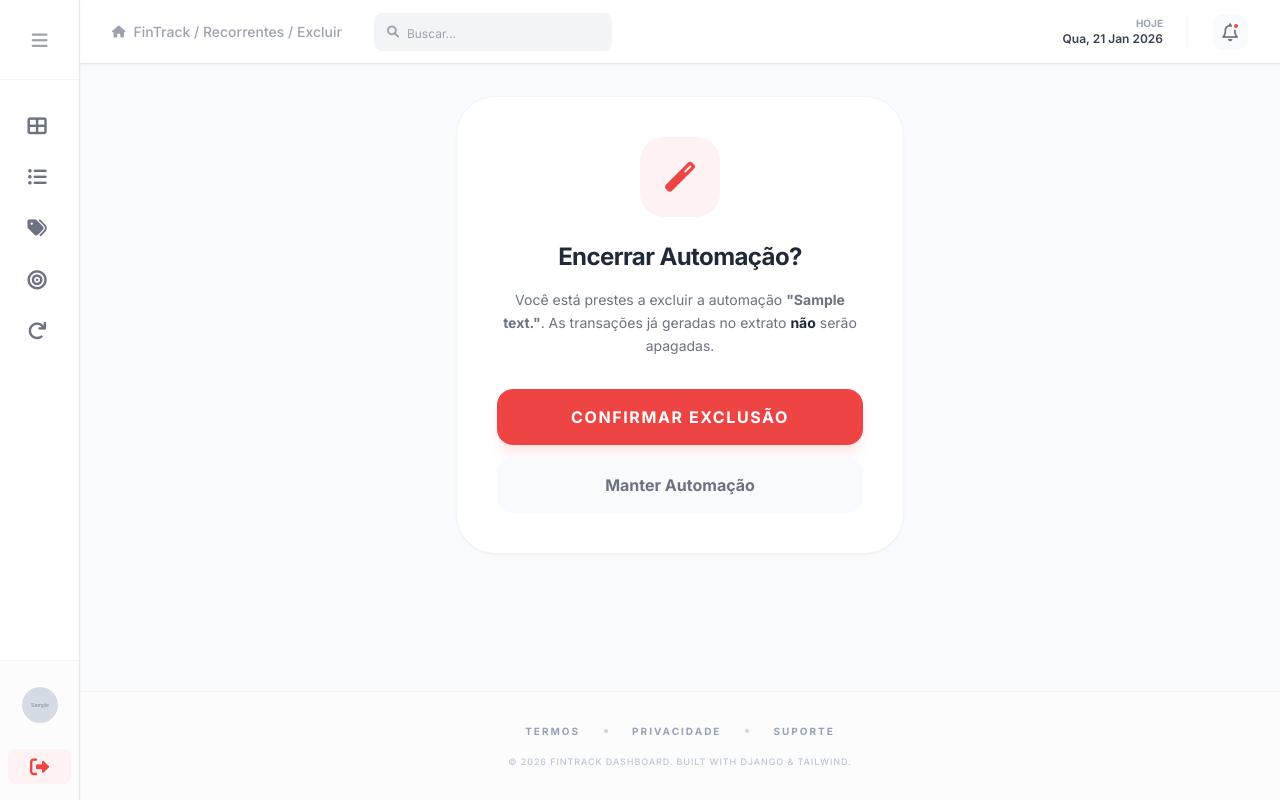
After one commit to DataGusIT/FinTrack, a Django app: page /transacoes/recorrentes/deletar/1/ in a window 1280 px wide. The commit adds this page. Run offline with Django 5.2, Linux system fonts and the light colour scheme; a user stored in the database is signed in; tables that the repository leaves empty hold one stand-in row (values such as "Sample post"); grey boxes marked "Sample" are stand-in pictures; some libraries are stand-ins or nearby versions.

Commit message:
feat(expenses): concluir CRUD de transações recorrentes com funcionalidades de edição e exclusão

```diff
--- /dev/null
+++ b/expenses/templates/expenses/recurring_confirm_delete.html
@@ -0,0 +1,27 @@
+{% extends 'base.html' %}
+{% block breadcrumb %}FinTrack / Recorrentes / Excluir{% endblock %}
+
+{% block content %}
+<div class="max-w-md mx-auto">
+    <div class="bg-white p-10 rounded-[2.5rem] shadow-sm border border-gray-100 text-center">
+        <div class="h-20 w-20 bg-red-50 text-red-500 rounded-3xl flex items-center justify-center mx-auto mb-6">
+            <i class="fas fa-magic text-3xl"></i>
+        </div>
+        <h2 class="text-2xl font-black text-gray-800 mb-4 tracking-tight">Encerrar Automação?</h2>
+        <p class="text-gray-500 text-sm mb-8 leading-relaxed">
+            Você está prestes a excluir a automação <strong>"{{ recurring.description }}"</strong>.
+            As transações já geradas no extrato <span class="text-slate-800 font-bold">não</span> serão apagadas.
+        </p>
+
+        <form method="post" class="flex flex-col gap-3">
+            {% csrf_token %}
+            <button type="submit" class="w-full bg-red-500 text-white px-6 py-4 rounded-2xl font-black uppercase tracking-widest hover:bg-red-600 transition shadow-lg shadow-red-100">
+                Confirmar Exclusão
+            </button>
+            <a href="{% url 'expenses:recurring_list' %}" class="w-full bg-gray-50 text-gray-500 px-6 py-4 rounded-2xl font-bold text-center hover:bg-gray-100 transition">
+                Manter Automação
+            </a>
+        </form>
+    </div>
+</div>
+{% endblock %}
--- a/expenses/urls.py
+++ b/expenses/urls.py
@@ -26,6 +26,8 @@ urlpatterns = [
     # Recorrencias
     path('recorrentes/', views.recurring_list, name='recurring_list'),
     path('recorrentes/novo/', views.recurring_create, name='recurring_create'),
+    path('recorrentes/editar/<int:pk>/', views.recurring_update, name='recurring_update'),
+    path('recorrentes/deletar/<int:pk>/', views.recurring_delete, name='recurring_delete'),
 
     path('exportar/csv/', views.export_transactions_csv, name='export_csv'),
 ]
--- a/expenses/views.py
+++ b/expenses/views.py
@@ -246,6 +246,35 @@ def recurring_create(request):
     return render(request, 'expenses/recurring_form.html', {'form': form})
 
 @login_required
+def recurring_update(request, pk):
+    # Busca a recorrência garantindo que pertença ao usuário
+    rec = get_object_or_404(RecurringTransaction, pk=pk, user=request.user)
+
+    if request.method == 'POST':
+        form = RecurringTransactionForm(request.POST, instance=rec, user=request.user)
+        if form.is_valid():
+            form.save()
+            # Ao editar, rodamos a geração para garantir que as datas estejam certas
+            generate_recurring_transactions()
+            messages.success(request, "Automação atualizada com sucesso!")
+            return redirect('expenses:recurring_list')
+    else:
+        form = RecurringTransactionForm(instance=rec, user=request.user)
+
+    return render(request, 'expenses/recurring_form.html', {'form': form, 'is_edit': True})
+
+@login_required
+def recurring_delete(request, pk):
+    rec = get_object_or_404(RecurringTransaction, pk=pk, user=request.user)
+
+    if request.method == 'POST':
+        rec.delete()
+        messages.success(request, "Automação removida com sucesso!")
+        return redirect('expenses:recurring_list')
+
+    return render(request, 'expenses/recurring_confirm_delete.html', {'recurring': rec})
+
+@login_required
 def export_transactions_csv(request):
     # 1. Pegamos os dados filtrados (reutilizando a lógica da listagem)
     transactions = Transaction.objects.filter(user=request.user)
```
Also changed, not shown: expenses/templates/expenses/recurring_list.html (+11 -3 lines).
